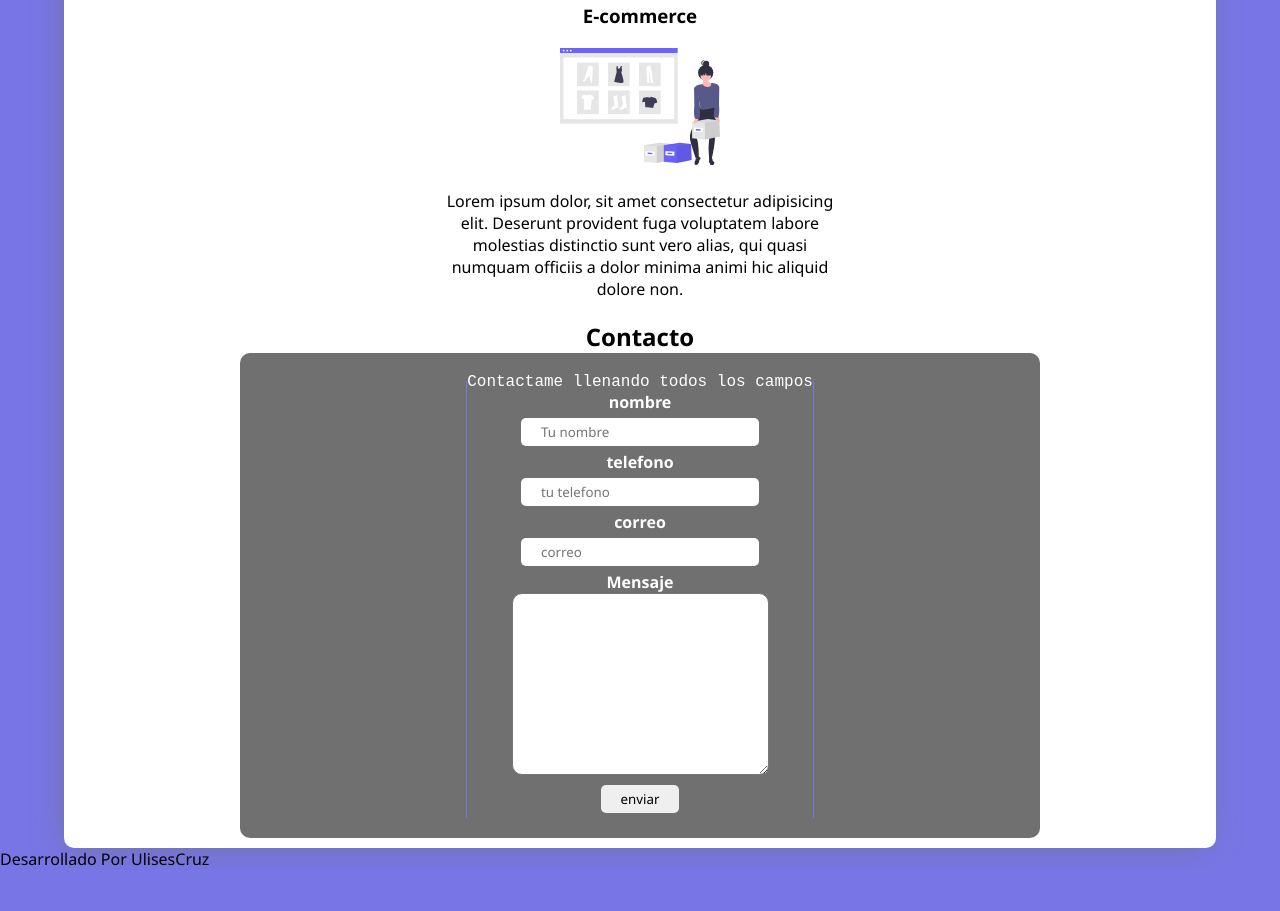
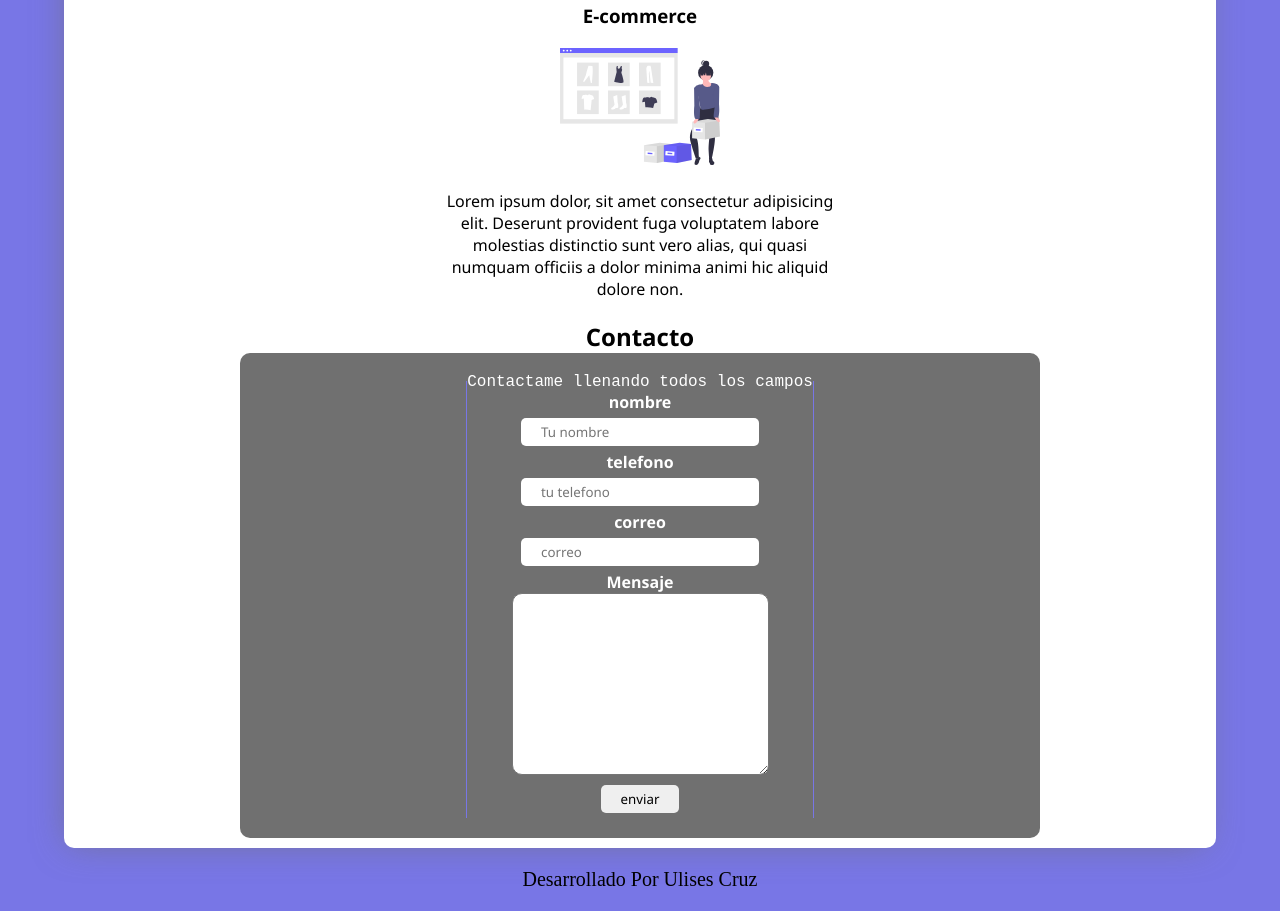
Before and after one commit to ulises117-xrZ/paginaFreelance, a plain HTML site: page index.html in a window 1280 px wide. Shown: the part 881-1792 px from the top of the page. Before the commit the page ends 1751 px from the top, so only its background shows below. Drawn offline with Linux system fonts and the light colour scheme.

Commit message:
Version 1.1

```diff
--- a/estilos/estilos.css
+++ b/estilos/estilos.css
@@ -283,3 +283,14 @@ justify-content: center;
         padding-left: 5px;
     }
 }
+
+footer{
+    padding: 20px;
+    text-align: center;
+}
+
+footer > p {
+    font-family: 'Times New Roman', Times, serif;
+    font-weight: 400;
+    font-size: 20px;
+}
--- a/index.html
+++ b/index.html
@@ -8,7 +8,7 @@
 </head>
 <body>
     <header class="cabecera">
-        <h1>Edwin Ulises Cruz Freelancer</h1>
+        <h1>Practica página web</h1>
     </header>
     <nav class="navegador">
         <ul class="navegador__ul">
@@ -23,7 +23,7 @@
         <div class="seccion__content">
             <h2 class="seccion__h2 ">
                 Diseño y desarrollo Web Freelancer
-                <p class="seccion__p ">Paraiso de Osorio, La paz</p>
+                <p class="seccion__p ">Practica</p>
                 <button type="button" class="seccion__boton button"> <a href="#contact"> Contactar</a></button>
             </h2>
         </div>
@@ -80,7 +80,7 @@
     </main>
 
     <footer>
-        <p>Desarrollado Por UlisesCruz</p>
+        <p>Desarrollado Por Ulises Cruz</p>
     </footer>
 </body>
 </html>
```
